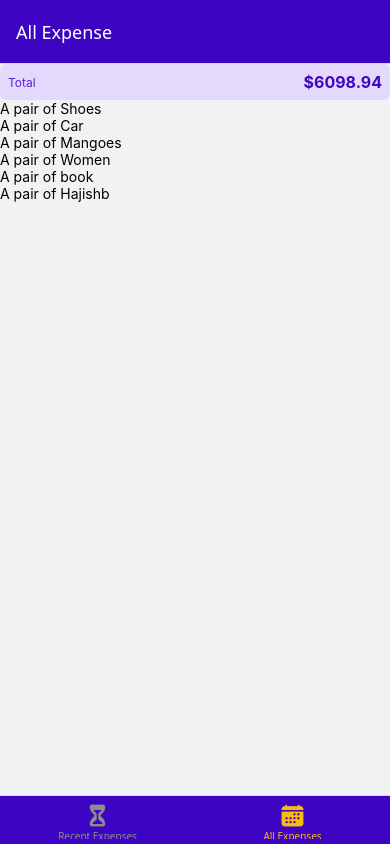
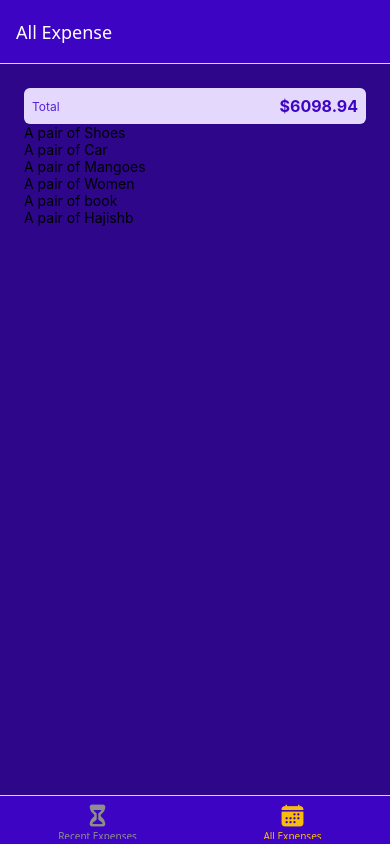
Before and after one commit to hafizabdullahyasir/ExpenseTracker, a React Native app: screen /AllExpenses in a window 390 px wide. Built offline with nearby package versions, Linux system fonts and the light colour scheme.

Commit message:
import Global and did styling n this component

```diff
--- a/components/ExpensesOutput/ExpensesOutput.js
+++ b/components/ExpensesOutput/ExpensesOutput.js
@@ -1,6 +1,7 @@
 import {  View, FlatList, StyleSheet } from "react-native"
 import ExpensesSummary from "./ExpensesSummary"
 import ExpensesList from "./ExpensesList"
+import { GlobalStyles } from "../../constants/styles"
 
 
 const DUMMY_EXPENSES = [
@@ -50,10 +51,18 @@ const DUMMY_EXPENSES = [
 
 export default function ExpensesOutput({expenses, expensesPeriod}){
     return(
-        <View>
+        <View style={styles.container}>
            <ExpensesSummary expenses={DUMMY_EXPENSES} periodName={expensesPeriod}/>
          <ExpensesList expenses={DUMMY_EXPENSES}/>
 
         </View>
     )
 }
+
+const styles = StyleSheet.create({
+    container: {
+        padding: 24,
+        backgroundColor: GlobalStyles.colors.primary700,
+        flex: 1,
+    }
+})
```
